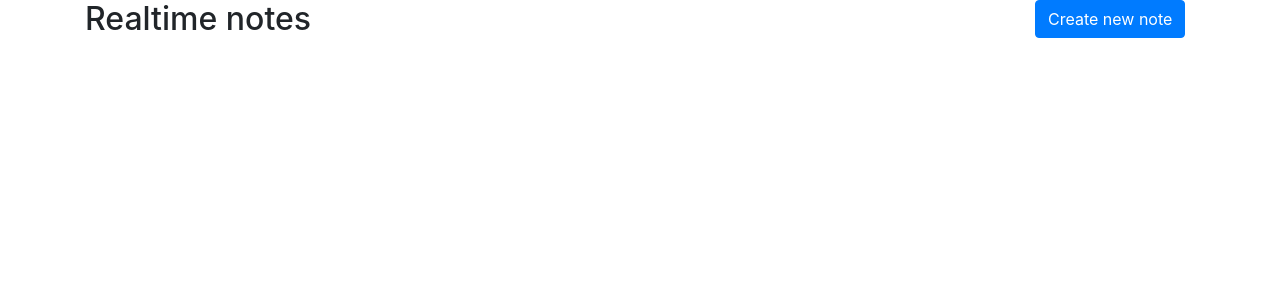
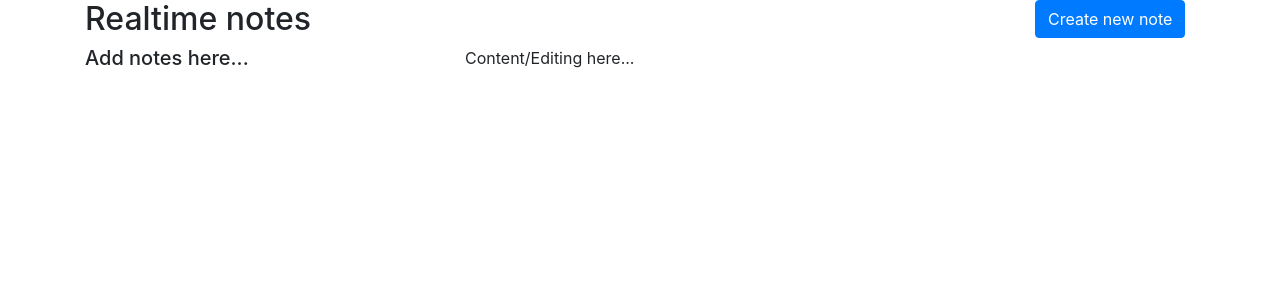
Before and after one commit to RommelTJ/django_react_notes_client, a React (Create React App) app: page / in a window 1280 px wide. Shown: the top 300 px of the page. Built offline with nearby package versions, Linux system fonts and the light colour scheme.

Commit message:
feat(App): Adding a second row

```diff
--- a/src/App.js
+++ b/src/App.js
@@ -25,6 +25,15 @@ class App extends Component {
                       <Button color="primary">Create new note</Button>
                   </Col>
               </Row>
+
+              <Row>
+                  <Col xs="4">
+                      <h5>Add notes here...</h5>
+                  </Col>
+                  <Col xs="8">
+                      <p>Content/Editing here...</p>
+                  </Col>
+              </Row>
           </Container>
       </Fragment>
     );
```
